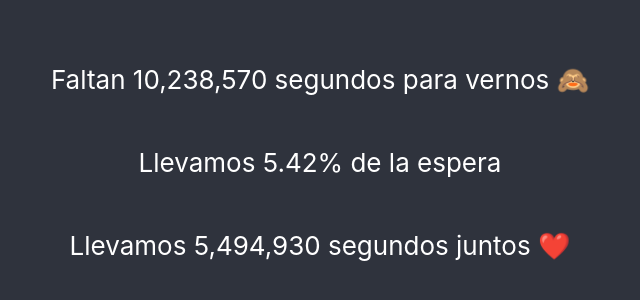
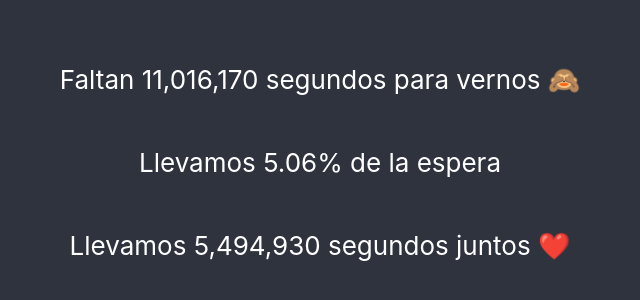
Before and after one commit to szaldivar/time-to, a React (Create React App) app: page / in a window 1280 px wide. Shown: the part 238-538 px from the top of the page, without its empty margins (320-960 px from the left). Built offline with nearby package versions, Linux system fonts and the light colour scheme.

Commit message:
update time will see

```diff
--- a/src/App.js
+++ b/src/App.js
@@ -2,7 +2,7 @@ import { useState, useEffect, useRef } from "react";
 import "./App.css";
 
 const DATE_TIME_LAST_SAW = new Date("2022-02-07T11:30:01.000Z").getTime();
-const DATE_TIME_WILL_SEE = new Date("2022-06-12T18:30:00.000Z").getTime();
+const DATE_TIME_WILL_SEE = new Date("2022-06-21T18:30:00.000Z").getTime();
 const DATE_TIME_SINCE = new Date("2021-12-12T16:05:00.000Z").getTime();
 const TOTAL_BETWEEN = DATE_TIME_WILL_SEE - DATE_TIME_LAST_SAW;
 
```
